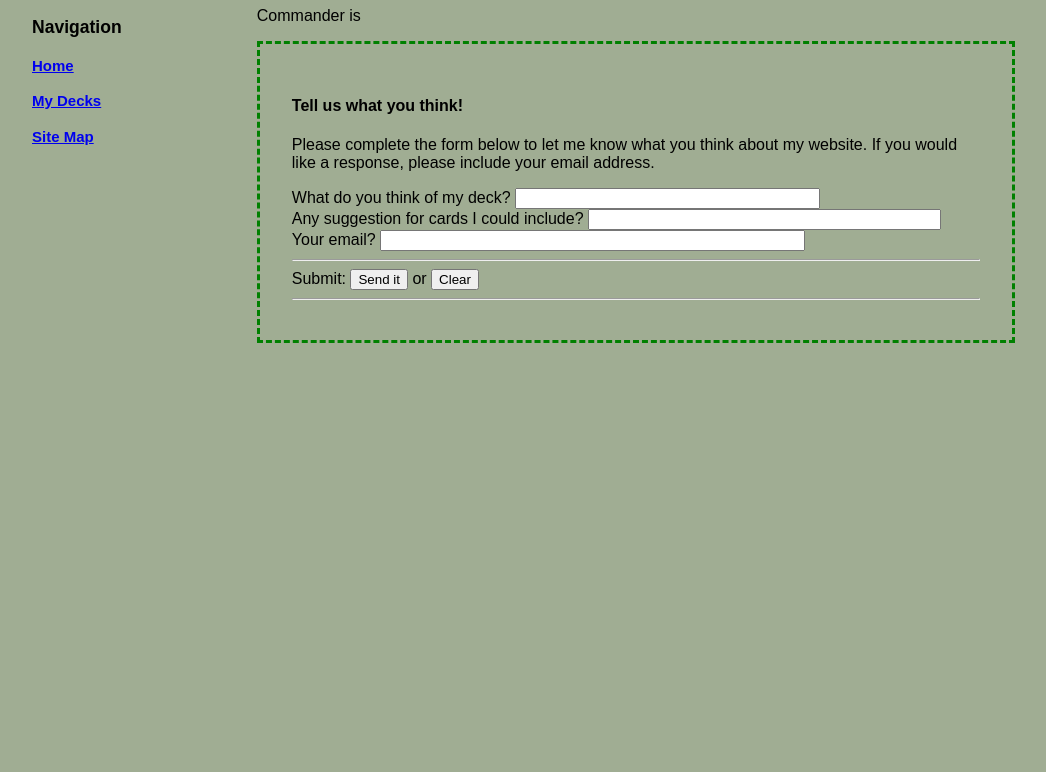
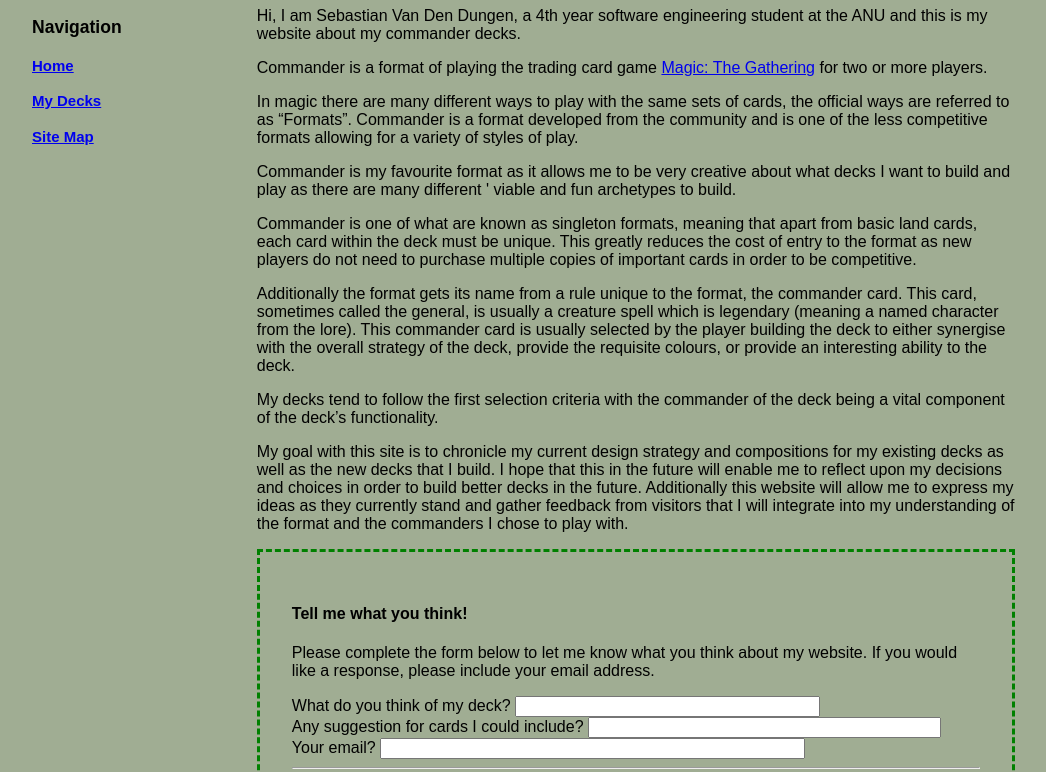
Before and after one commit to Admiral-Skye/COMP1710Project, a plain HTML site: page index.html in a window 1280 px wide. Shown: the part 101-873 px from the top of the page, without its empty margins (4-1050 px from the left). Before the commit the page ends 800 px from the top, so only its background shows below. Drawn offline with nearby package versions, Linux system fonts and the light colour scheme.

Commit message:
Added me and my passion section

```diff
--- a/index.html
+++ b/index.html
@@ -25,16 +25,50 @@
 
     <div class="body-content">
         <h1>
-            Commander and Me
+            Me and My Passion
         </h1>
         <p>
-            Commander is
+            Hi, I am Sebastian Van Den Dungen, a 4th year software engineering student at the ANU and this is my website about my commander decks.
+        </p>
+        <p>
+            Commander is a format of playing the trading card game <a href="https://magic.wizards.com/" target="_blank">Magic: The Gathering</a> for
+            two or more players.
+        </p>
+        <p>
+            In magic there are many different ways to play with the same sets of cards, the official ways are referred to as “Formats”. Commander is
+            a format developed from the community and is one of the less competitive formats allowing for a variety of styles of play.
+        </p>
+
+        <p>
+            Commander is my favourite format as it allows me to be very creative about what decks I want to build and play as there are many different '
+            viable and fun archetypes to build.
+        </p>
+        <p>
+            Commander is one of what are known as singleton formats, meaning that apart from basic land cards, each card within the deck must be unique.
+            This greatly reduces the cost of entry to the format as new players do not need to purchase multiple copies of important cards in order to be
+            competitive.
+
+        </p>
+        <p>
+            Additionally the format gets its name from a rule unique to the format, the commander card. This card, sometimes called the general, is usually
+            a creature spell which is legendary (meaning a named character from the lore). This commander card is usually selected by the player building
+            the deck to either synergise with the overall strategy of the deck, provide the requisite colours, or provide an interesting ability to the deck.
+
+        </p>
+        <p>
+            My decks tend to follow the first selection criteria with the commander of the deck being a vital component of the deck’s functionality.
+        </p>
+        <p>
+            My goal with this site is to chronicle my current design strategy and compositions for my existing decks as well as the new decks that I build.
+            I hope that this in the future will enable me to reflect upon my decisions and choices in order to build better decks in the future. Additionally
+            this website will allow me to express my ideas as they currently stand and gather feedback from visitors that I will integrate into my understanding
+            of the format and the commanders I chose to play with.
         </p>
 
         <div>
             <div class="replyform" id="feedback">
 
-                <h4>Tell us what you think!</h4>
+                <h4>Tell me what you think!</h4>
                 <p>Please complete the form below to let me know what you think about my website. If you would like a response, please include your email address.</p>
                 <form enctype="text/plain" action="mailto:u5561028@anu.edu.au">
                 What do you think of my deck?
```
Also changed, not shown: 1 other file.
